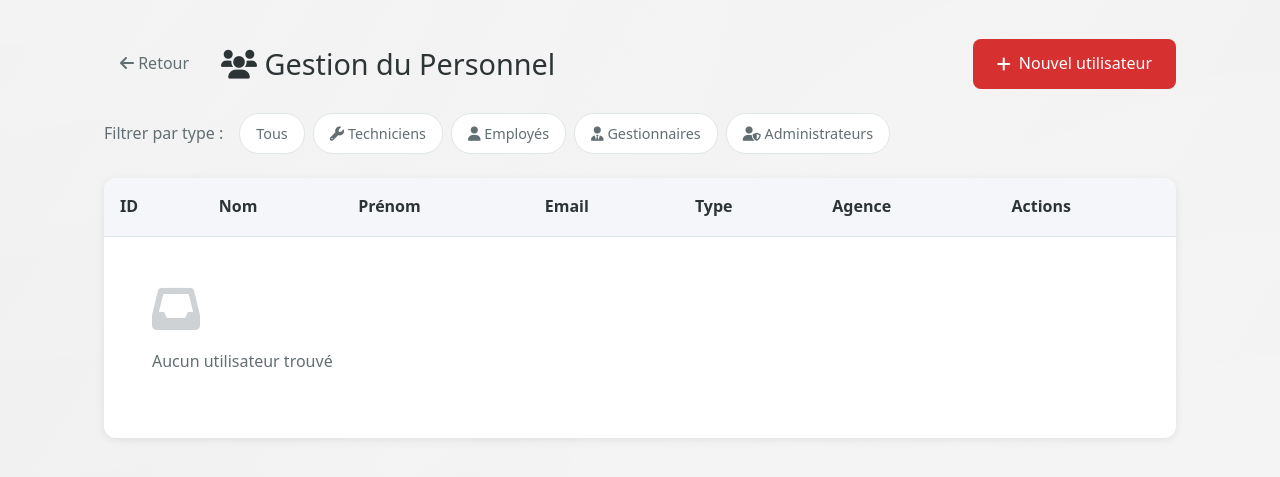
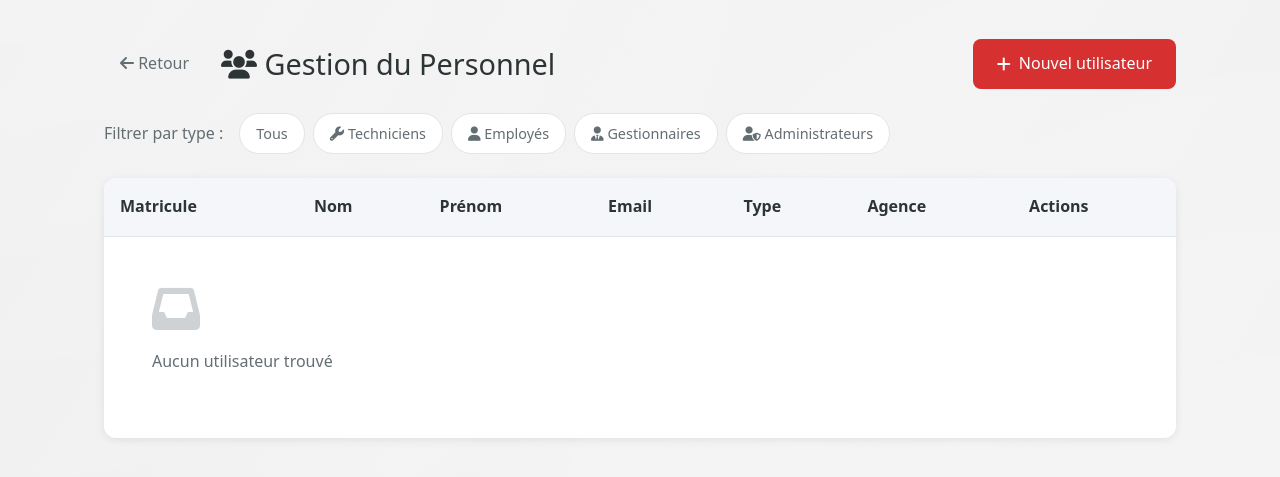
Before and after one commit to LohanCode/cashcash, a Symfony app: template templates/gestionnaire/personnel.html.twig in a window 1280 px wide. Shown: the part 139-616 px from the top of the page. Run offline with Twig, Linux system fonts and the light colour scheme; the template is opened without the code that fills it, so the values that code supplies are empty; some libraries are stand-ins or nearby versions.

Commit message:
changement matricule

```diff
--- a/src/Controller/GestionnaireController.php
+++ b/src/Controller/GestionnaireController.php
@@ -173,6 +173,7 @@ if ($request->isMethod('POST')) {
         AgenceRepository $agenceRepository,
         UserPasswordHasherInterface $passwordHasher
     ): Response {
+        $matricule = $request->request->get('matricule');
         $nom = $request->request->get('nom');
         $prenom = $request->request->get('prenom');
         $email = $request->request->get('email');
@@ -180,7 +181,7 @@ if ($request->isMethod('POST')) {
         $type = $request->request->get('type_utilisateur');
         $agenceId = $request->request->get('agence_id');
 
-        if (!$nom || !$prenom || !$email || !$password || !$type || !$agenceId) {
+        if (!$matricule || !$nom || !$prenom || !$email || !$password || !$type || !$agenceId) {
             $this->addFlash('danger', 'Tous les champs sont obligatoires.');
             return $this->redirectToRoute('app_gerant_personnel');
         }
@@ -192,6 +193,7 @@ if ($request->isMethod('POST')) {
         }
 
         $utilisateur = new Utilisateur();
+        $utilisateur->setMatricule($matricule);
         $utilisateur->setNom($nom);
         $utilisateur->setPrenom($prenom);
         $utilisateur->setEmail($email);
@@ -240,6 +242,7 @@ if ($request->isMethod('POST')) {
             return $this->redirectToRoute('app_gerant_personnel');
         }
 
+        $matricule = $request->request->get('matricule');
         $nom = $request->request->get('nom');
         $prenom = $request->request->get('prenom');
         $email = $request->request->get('email');
@@ -247,6 +250,7 @@ if ($request->isMethod('POST')) {
         $type = $request->request->get('type_utilisateur');
         $agenceId = $request->request->get('agence_id');
 
+        if ($matricule) $utilisateur->setMatricule($matricule);
         if ($nom) $utilisateur->setNom($nom);
         if ($prenom) $utilisateur->setPrenom($prenom);
         if ($email) $utilisateur->setEmail($email);
--- a/templates/gestionnaire/personnel.html.twig
+++ b/templates/gestionnaire/personnel.html.twig
@@ -63,7 +63,7 @@
         <table class="personnel-table">
             <thead>
                 <tr>
-                    <th>ID</th>
+                    <th>Matricule</th>
                     <th>Nom</th>
                     <th>Prénom</th>
                     <th>Email</th>
@@ -75,7 +75,7 @@
             <tbody>
                 {% for utilisateur in utilisateurs %}
                 <tr>
-                    <td>{{ utilisateur.id }}</td>
+                    <td><strong>{{ utilisateur.matricule ?? 'Non défini' }}</strong></td>
                     <td>{{ utilisateur.nom }}</td>
                     <td>{{ utilisateur.prenom }}</td>
                     <td>{{ utilisateur.email }}</td>
@@ -95,7 +95,7 @@
                     </td>
                     <td>{{ utilisateur.agence ? utilisateur.agence.nomAgence : 'N/A' }}</td>
                     <td class="actions-cell">
-                        <button class="btn-icon btn-edit" onclick="openEditModal({{ utilisateur.id }}, '{{ utilisateur.nom }}', '{{ utilisateur.prenom }}', '{{ utilisateur.email }}', '{{ utilisateur.typeUtilisateur }}', {{ utilisateur.agence ? utilisateur.agence.id : 'null' }})" title="Modifier">
+                        <button class="btn-icon btn-edit" onclick="openEditModal({{ utilisateur.id }}, '{{ utilisateur.matricule }}', '{{ utilisateur.nom }}', '{{ utilisateur.prenom }}', '{{ utilisateur.email }}', '{{ utilisateur.typeUtilisateur }}', {{ utilisateur.agence ? utilisateur.agence.id : 'null' }})" title="Modifier">
                             <i class="fas fa-edit"></i>
                         </button>
                         <form action="{{ path('app_gerant_personnel_supprimer', {id: utilisateur.id}) }}" method="POST" style="display:inline;" onsubmit="return confirm('Êtes-vous sûr de vouloir supprimer cet utilisateur ?');">
@@ -127,6 +127,10 @@
         </div>
         <form action="{{ path('app_gerant_personnel_nouveau') }}" method="POST">
             <div class="modal-body">
+                <div class="form-group">
+                    <label for="matricule">Matricule *</label>
+                    <input type="text" id="matricule" name="matricule" required placeholder="Ex: TECH001, GEST002">
+                </div>
                 <div class="form-row">
                     <div class="form-group">
                         <label for="nom">Nom *</label>
@@ -186,6 +190,10 @@
         </div>
         <form id="formModifier" action="" method="POST">
             <div class="modal-body">
+                <div class="form-group">
+                    <label for="edit_matricule">Matricule *</label>
+                    <input type="text" id="edit_matricule" name="matricule" required>
+                </div>
                 <div class="form-row">
                     <div class="form-group">
                         <label for="edit_nom">Nom *</label>
@@ -243,8 +251,9 @@ function closeModal(modalId) {
     document.getElementById(modalId).classList.remove('active');
 }
 
-function openEditModal(id, nom, prenom, email, type, agenceId) {
+function openEditModal(id, matricule, nom, prenom, email, type, agenceId) {
     document.getElementById('formModifier').action = '/gerant/personnel/' + id + '/modifier';
+    document.getElementById('edit_matricule').value = matricule;
     document.getElementById('edit_nom').value = nom;
     document.getElementById('edit_prenom').value = prenom;
     document.getElementById('edit_email').value = email;
```
Also changed, not shown: src/Entity/Utilisateur.php (+14 -0 lines).
